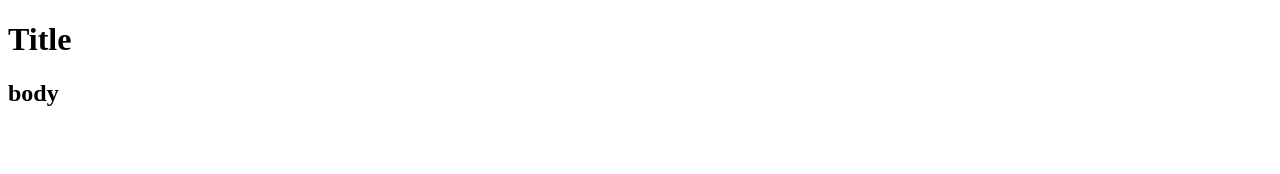
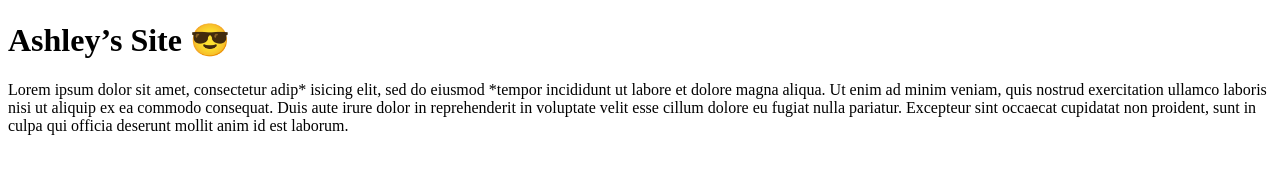
Before and after one commit to arlusk/arlusk.github.io, a plain HTML site: page Index.html in a window 1280 px wide. Drawn offline with Linux system fonts and the light colour scheme.

Commit message:
Update homepage markup

```diff
--- a/Index.html
+++ b/Index.html
@@ -2,11 +2,11 @@
 <html>
 <head>
   <meta charset="utf-8">
-  <meta name="viewport" content="width=device-width">
-  <title>Ashley's Site</title>
+  <meta name="viewport" content="width=device-width, initial-scale=1.0">
+  <title>Ashley’s Site</title>
 </head>
 <body>
-  <h1>Title</h1>
-  <h2>body</h2>
+  <h1>Ashley’s Site 😎</h1>
+  <p>Lorem ipsum dolor sit amet, consectetur adip* isicing elit, sed do eiusmod *tempor incididunt ut labore et dolore magna aliqua. Ut enim ad minim veniam, quis nostrud exercitation ullamco laboris nisi ut aliquip ex ea commodo consequat. Duis aute irure dolor in reprehenderit in voluptate velit esse cillum dolore eu fugiat nulla pariatur. Excepteur sint occaecat cupidatat non proident, sunt in culpa qui officia deserunt mollit anim id est laborum.</p>
 </body>
 </html>
```
